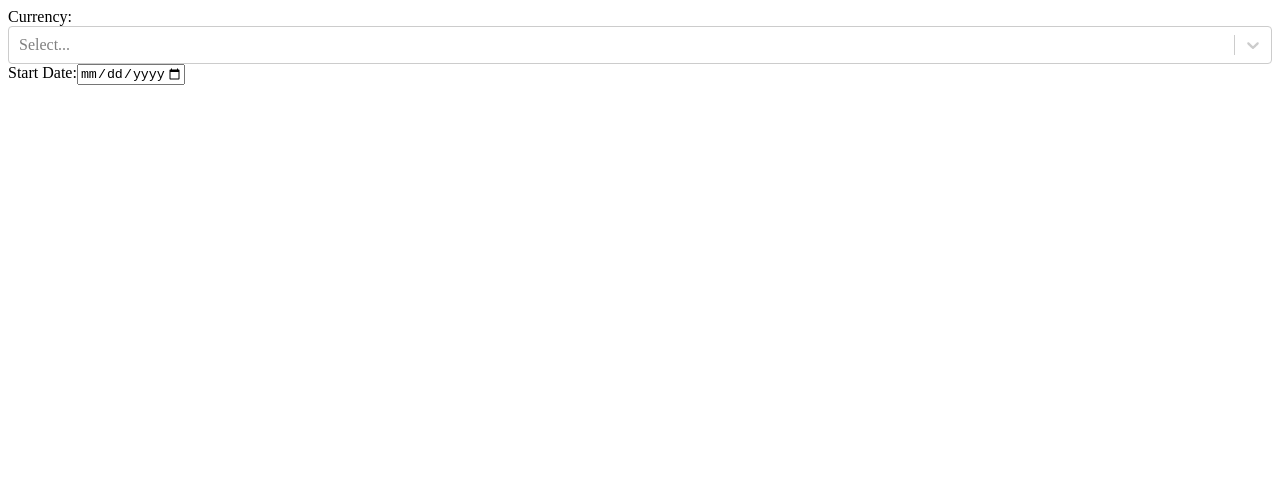
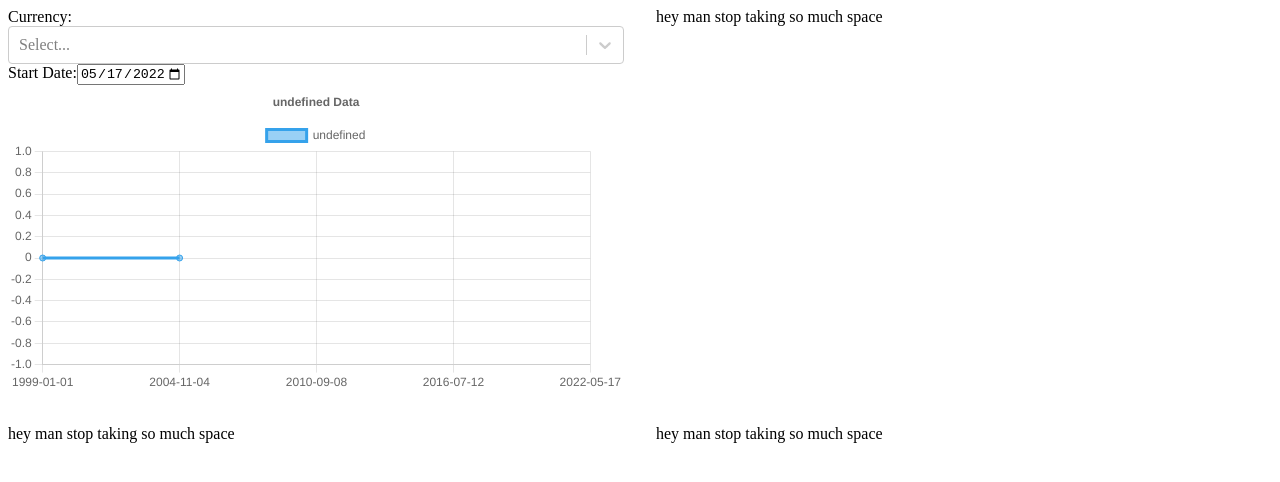
Before and after one commit to skhreis/Currency-Rates, a React (Create React App) app: page / in a window 1280 px wide. Shown: the top 482 px of the page. Built offline with nearby package versions, Linux system fonts and the light colour scheme.

Commit message:
MAdded 3 dates to chart(needs fix), added minor css, added functionality to graph.

```diff
--- a/package.json
+++ b/package.json
@@ -6,7 +6,10 @@
     "@testing-library/jest-dom": "^5.16.4",
     "@testing-library/react": "^13.2.0",
     "@testing-library/user-event": "^13.5.0",
+    "chart.js": "^3.7.1",
+    "faker": "^6.6.6",
     "react": "^18.1.0",
+    "react-chartjs-2": "^4.1.0",
     "react-dom": "^18.1.0",
     "react-router": "^6.3.0",
     "react-router-dom": "^6.3.0",
--- a/src/App.css
+++ b/src/App.css
@@ -0,0 +1,6 @@
+.container{
+	display: grid;
+	grid-template-rows: 1fr 1fr;
+	grid-template-columns: 1fr 1fr;
+	gap: 2em;
+}
--- a/src/App.js
+++ /dev/null
@@ -1,73 +0,0 @@
-import './App.css';
-import Select from 'react-select'
-import {useState, useEffect} from "react"
-import currencyData from './mockData/currencyData';
-// import Currday1 from './mockData/Currday1';
-// import Currday2 from './mockData/Currday2';
-// import Currday3 from './mockData/Currday3';
-// import Currday4 from './mockData/Currday4';
-// import Currday5 from './mockData/Currday5';
-
-// function App() {
-//   const [curr, setCurr] = useState('')
-//   const url = 'https://openexchangerates.org/api/latest.json?app_id=918bc0acfd564283af5708b7e3ad831e'
-
-//   const currency = (async () => {
-//     const response = await fetch(url)
-//     const data = await response.json()
-//     setCurr(data);
-//     return curr
-//   })
-
-//   useEffect(() => {
-//     if(process.env.NODE_ENV === 'production'){
-//       currency()
-//     } else MockCurrency()
-//   }, [])
-
-//   return (
-//     <div className="App">
-//       hey
-//     </div>
-//   );
-// }
-
-const MockCurrency = () => {
-  let options = []
-  let time
-
-  const [date, setDate] = useState(Math.floor(Date.now() / 1000))
-  const [currency, setCurrency] = useState()
-  const currencies = Object.entries(currencyData.rates)
-  for(let i = 0; i < currencies.length; i++){
-    options.push({value: currencies[i][0], label: currencies[i][0]})
-  }
-  const handleCurrencyChange = (newCurrency) => {
-    setCurrency(newCurrency)
-  }
-  const handleDateChange = (e) => {
-    let clock = e.target.value
-    console.log(clock)
-    setDate(e.target.value)
-    if(date > Math.floor(Date.now() / 1000)) {
-      setDate(Math.floor(Date.now() / 1000))
-    }
-    time = (Math.floor(new Date(`${date}`).getTime() / 1000) + 61200)
-    console.log(time)
-  }
-  const getDateString = () => {
-    const today = new Date();
-    const year = today.getFullYear();
-    const month = today.getMonth() + 1;
-    const day = today.getDate();
-    return `${year}-${month >= 10 ? month : '0' + month}-${day>= 10 ? day: '0' + day}`;
-  }
-
-return(
-    <>
-    Currency:<Select options={options} onChange={handleCurrencyChange} value={currency}/>
-    Start Date:<input type='date' max={getDateString()}  onChange={handleDateChange} value={date}/>
-    </>
-    )
-  }
-export default MockCurrency;
--- /dev/null
+++ b/src/components/App.js
@@ -0,0 +1,113 @@
+import '../App.css';
+import Select from 'react-select'
+import {useState, useEffect} from "react"
+import currencyData from '../mockData/currencyData';
+import Chart1 from './Chart1'
+import Chart2 from './Chart2'
+// import Chart3 from './Chart3'
+// import Chart4 from './Chart4'
+
+// import Currday1 from './mockData/Currday1';
+// import Currday2 from './mockData/Currday2';
+// import Currday3 from './mockData/Currday3';
+// import Currday4 from './mockData/Currday4';
+// import Currday5 from './mockData/Currday5';
+
+// function App() {
+//   const [curr, setCurr] = useState('')
+//   const url = 'https://openexchangerates.org/api/latest.json?app_id=918bc0acfd564283af5708b7e3ad831e'
+
+//   const currency = (async () => {
+//     const response = await fetch(url)
+//     const data = await response.json()
+//     setCurr(data);
+//     return curr
+//   })
+
+//   useEffect(() => {
+//     if(process.env.NODE_ENV === 'production'){
+//       currency()
+//     } else MockCurrency()
+//   }, [])
+
+//   return (
+//     <div className="App">
+//       hey
+//     </div>
+//   );
+// }
+
+const getDateString = (e) => {
+  const today = new Date(e);
+  const year = today.getFullYear();
+  const month = today.getMonth() + 1;
+  const day = today.getDate();
+  return `${year}-${month >= 10 ? month : '0' + month}-${day>= 10 ? day: '0' + day}`;
+}
+
+
+
+const MockCurrency = () => {
+  // VARIABLES
+  let choices = []
+  let time = Math.floor(Date.now() / 1000)
+  const [date, setDate] = useState(getDateString('01-01-1999'))
+  const [currency, setCurrency] = useState('USD')
+  const [value, setValue] = useState(1)
+  const currencies = Object.entries(currencyData.rates)
+  // FOR LOOP FOR CURRENCY NAMES (CURRENCIES have values in them)
+  for(let i = 0; i < currencies.length; i++){
+    choices.push({label: currencies[i][0], value: currencies[i][1]})
+  }
+
+  // Setting maximum date for date input
+
+  // Handle changes
+
+  const handleCurrencyChange = (newCurrency) => {
+    setCurrency(newCurrency)
+    setValue(newCurrency)
+  }
+  const handleDateChange = (e) => {
+    setDate(e.target.value)
+    if(date > Math.floor(Date.now() / 1000)) {
+      setDate(Math.floor(Date.now() / 1000))
+    }
+  }
+
+  const middleDate = (start, end) => {
+    let date1 = new Date(start)
+    let date2 = new Date(end)
+    return getDateString(new Date(date2 - (date2-date1)/2))
+  }
+
+return(
+    <>
+    <div className= 'container'>
+      <div className= 'graphs'>
+        Currency:<Select options={choices} onChange={handleCurrencyChange} value={currency}/>
+        Start Date:<input type='date' max={getDateString(new Date())}  onChange={handleDateChange} value={getDateString(new Date())}/>
+        <Chart1
+          date={date}
+          today={getDateString(new Date())}
+          currency={currency.label}
+          value={value.value}
+          secondDate={middleDate(date, middleDate(date, new Date()))}
+          middleDate={middleDate(date, new Date())}
+          thirdDate={middleDate(middleDate(date, new Date()), getDateString(new Date()))}
+          />
+      </div>
+      <div className= 'currency-exchange'>
+        hey man stop taking so much space
+      </div>
+      <div className= 'news-feed'>
+        hey man stop taking so much space
+      </div>
+      <div className= 'my-info'>
+        hey man stop taking so much space
+      </div>
+    </div>
+    </>
+    )
+  }
+export default MockCurrency;
--- /dev/null
+++ b/src/components/Chart1.js
@@ -0,0 +1,36 @@
+import { Chart as ChartJS, CategoryScale, LinearScale, PointElement, LineElement, Title, Tooltip, Legend } from 'chart.js';
+import { Line } from 'react-chartjs-2'
+
+ChartJS.register( CategoryScale, LinearScale, PointElement, LineElement, Title, Tooltip, Legend );
+function Chart1(props) {
+	console.log(props)
+	const options = {
+		responsive: true,
+		plugins: {
+		title: {
+			display: true,
+			text: `${props.currency} Data`,
+		},
+		},
+	};
+
+
+	const labels = [props.date, props.secondDate, props.middleDate, props.thirdDate, props.today];
+
+	const data = {
+		labels,
+		datasets: [
+		{
+			label: props.currency,
+			data: [0, 0, props.value],
+			borderColor: 'rgb(53, 162, 235)',
+			backgroundColor: 'rgba(53, 162, 235, 0.5)',
+		},
+		],
+	};
+	return(
+		<Line options={options} data={data}/>
+	)
+}
+
+export default Chart1;
--- a/src/index.js
+++ b/src/index.js
@@ -1,6 +1,6 @@
 import React from 'react';
 import ReactDOM from 'react-dom/client';
-import App from './App'
+import App from './components/App'
 
 
 const root = ReactDOM.createRoot(document.getElementById('root'));
```
Also changed, not shown: src/components/Chart2.js (added), 1 other file (tests, documents, lock files or other folders).
